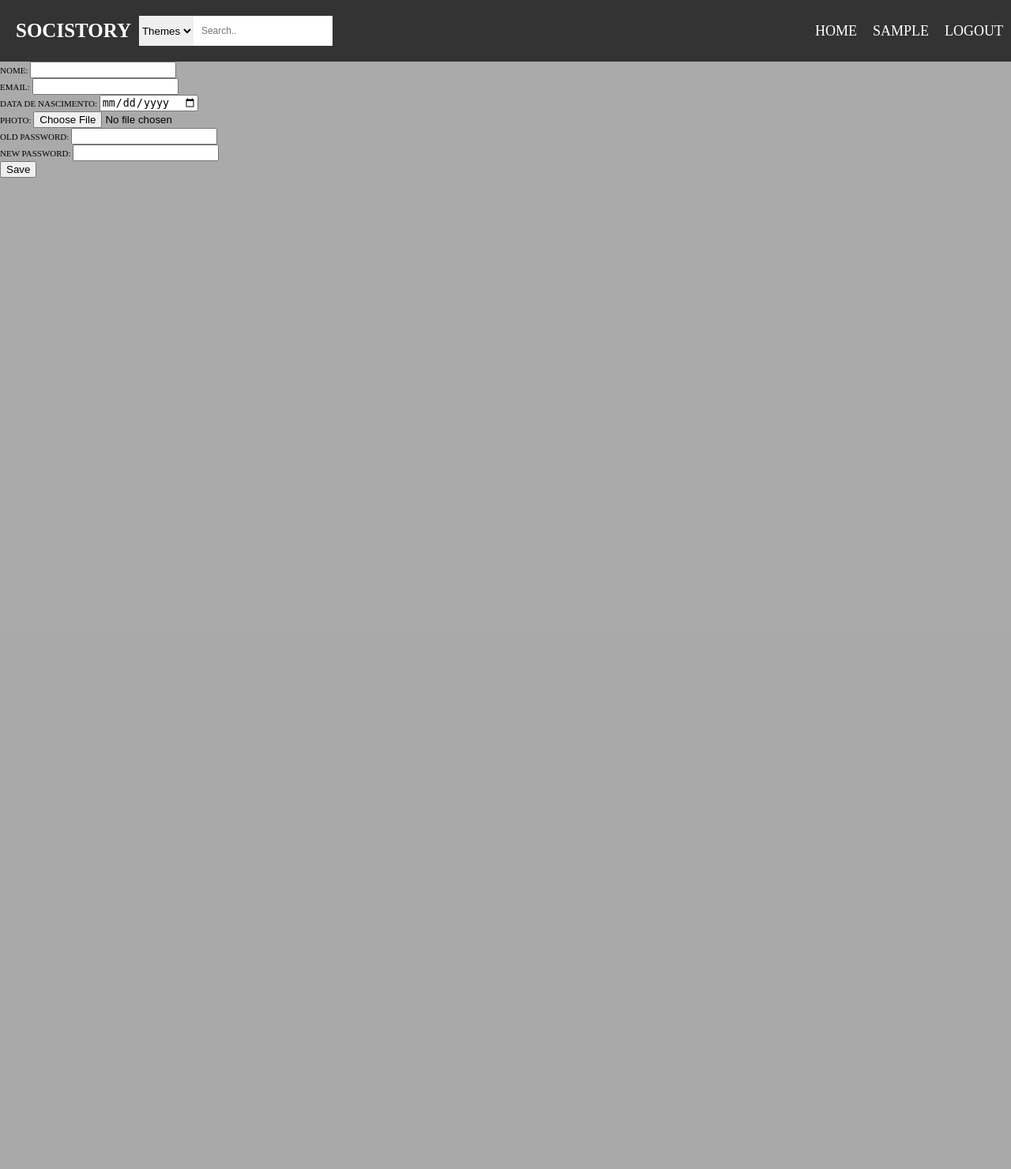
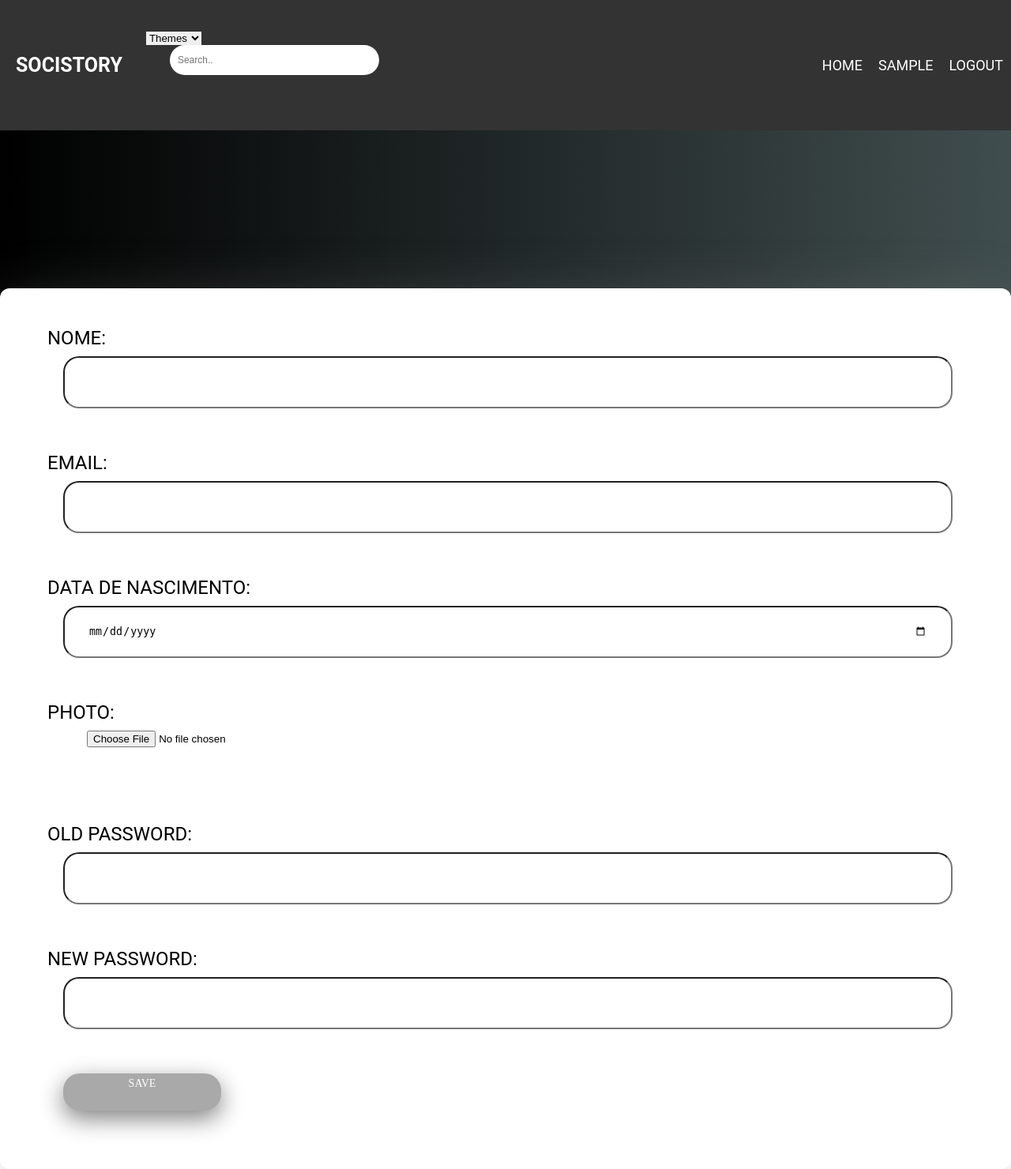
Before and after one commit to realmariaviana/FEUP-LTW, a PHP site: page /pages/editProfile.php in a window 1280 px wide. Shown: the whole page at 79% size. Before the commit the page ends 225 px from the top, so only its background shows below. Run offline with PHP 8.4, Linux system fonts and the light colour scheme; the visitor is signed in with stand-in values (Sample User, id 1); data comes from the database, SQL or seed files in the repository; both versions use the stored data as it was after the commit.

Commit message:
edit profile almost done

```diff
--- a/css/mainPage.css
+++ b/css/mainPage.css
@@ -20,7 +20,7 @@
 
 body {
     font-family: Poppins, sans-serif;
-    background-color: #aaa;
+    /* background-color: #aaa; */
 }
 
 article{
--- a/css/profilePage.css
+++ b/css/profilePage.css
@@ -7,7 +7,7 @@ body {
     font-size: 16px;
     font-family: "Roboto", sans-serif;
     font-weight: normal;
-    color: #777777;
+    /* color: #777777; */
 }
 section#profile {
     position: relative;
@@ -109,7 +109,84 @@ li.birthday {
     list-style-image: url(../database/calend.png);
     list-style-image: url(../database/images/calend.png);
 }
+.container {
+    width: 100%;
+    padding-right: 15px;
+    padding-left: 15px;
+    margin-right: auto;
+    margin-left: auto;
+    display: flex;
+    flex-direction: column;
+    -ms-flex-wrap: wrap;
+    flex-wrap: wrap;
+    margin-right: -15px;
+    margin-left: -15px;
+}
 
+section#stories {
+    /* background-color: aliceblue; */
+    padding: 20;
+    display: flex;
+    justify-content: center;
+}
+
+p#myStories {
+    font-size: -webkit-xxx-large;
+}
+
+p#myCommentedStories {
+    font-size: x-large;
+    color: black;
+}
+
+#pageProfile #stories .container ul {
+    font-size: larger;
+}
+
+form {
+    width: 100%;
+    font-size: x-large;
+    display: flex;
+    flex-direction: column;
+    justify-content: space-between;
+    padding: 20px;
+    /* margin-left: 300px; */
+}
+input {
+    width: 90%;
+    position: relative;
+    background-color: #fff;
+    border-radius: 20px;
+    margin-bottom: 30px;
+    margin-left: 30px;
+    position: relative;
+    height: 62px;
+    padding: 0 30px 0 30px;
+}
+
+label {
+    margin-bottom: 10px;
+    margin-left: 10px;
+}
+button {
+    width: 50px;
+    display: flex;
+    justify-content: center;
+    padding: 0 20px;
+    min-width: 160px;
+    height: 42px;
+    background-color: darkgrey;
+    border-radius: 21px;
+    font-family: JosefinSans-Bold;
+    font-size: 14px;
+    color: #fff;
+    line-height: 1.2;
+    text-transform: uppercase;
+    padding-top: 5px;
+    -webkit-box-shadow: 0 10px 30px 0px grey;
+    border: none;
+    margin-left: 30px;
+}
 @media (min-width: 1620px){
 .container-box {
     max-width: 1620px;
@@ -119,3 +196,24 @@ li.birthday {
     padding-right: 0px;
 }
 }
+
+@media (min-width: 768px){
+.container {
+    max-width: 720px;
+}
+}
+
+
+.wrap-pic-w img {width: 100%;}
+.wrap-pic-max-w img {max-width: 100%;}
+
+.sizefull {
+	width: 100%;
+	height: 100%;
+}
+.w-full {width: 100%;}
+.h-full {height: 100%;}
+.max-w-full {max-width: 100%;}
+.max-h-full {max-height: 100%;}
+.min-w-full {min-width: 100%;}
+.min-h-full {min-height: 100%;}
--- a/pages/editProfile.php
+++ b/pages/editProfile.php
@@ -14,6 +14,11 @@ include_once('../database/db_comments.php');
 
     ?>
 
+ <link rel="stylesheet" href="../css/profilePage.css">
+
+<section id="profile">
+    <div class="container-box">
+        <div class="banner_inner d-flex align-items-center">
             <form action="../actions/editProfile.php" method="post" enctype="multipart/form-data">
             <label for="name">Nome: </label>
             <input name="name" type="text" value="<?=$info['username']?>"> <br>
@@ -38,7 +43,9 @@ include_once('../database/db_comments.php');
 
 
             </form>
-
+        </div>
+    </div>
+</section>
 <?php
 
 draw_footer();
```
Also changed, not shown: pages/profilePage.php (+6 -1 lines), database/db.db. Lines whose indentation alone changed are shown as unchanged.
